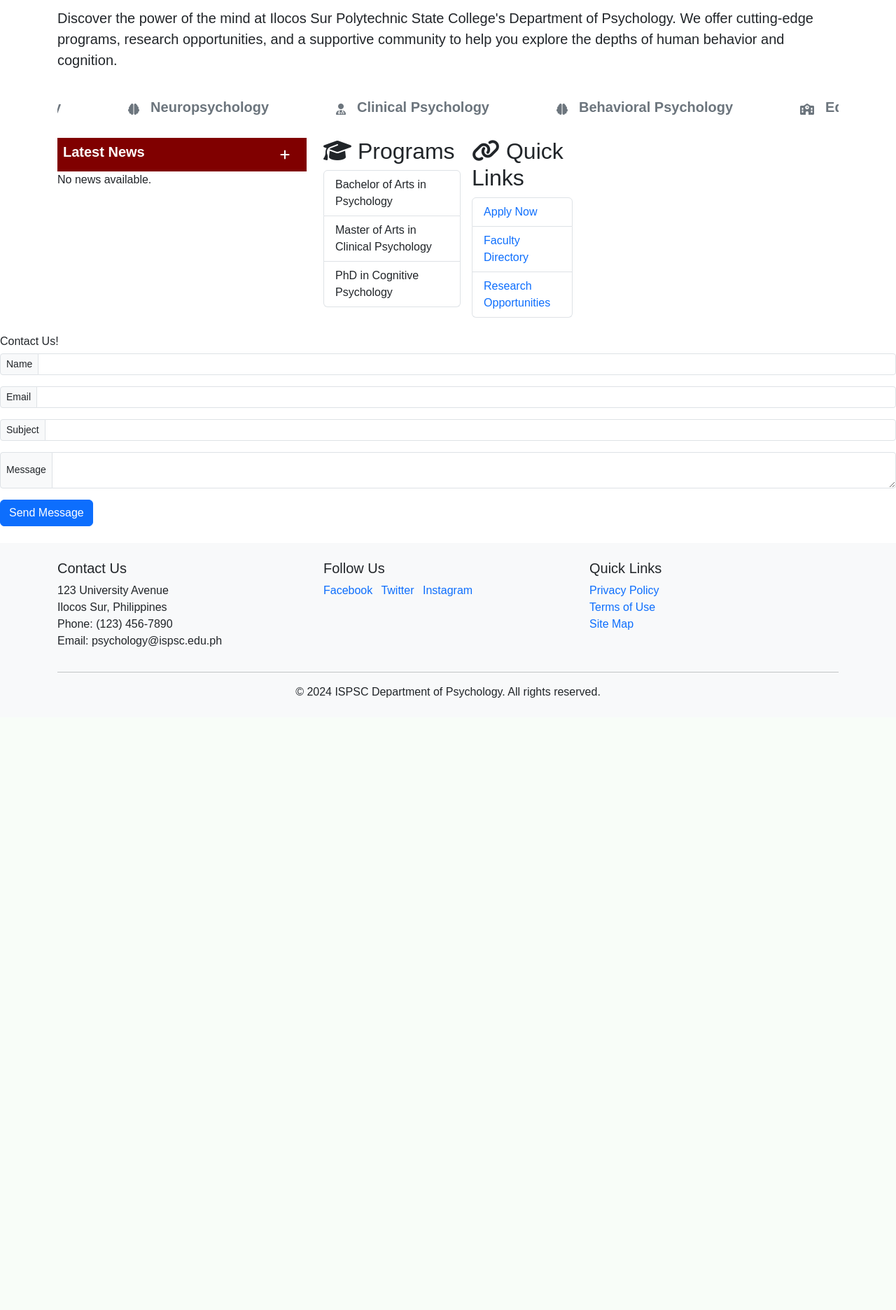
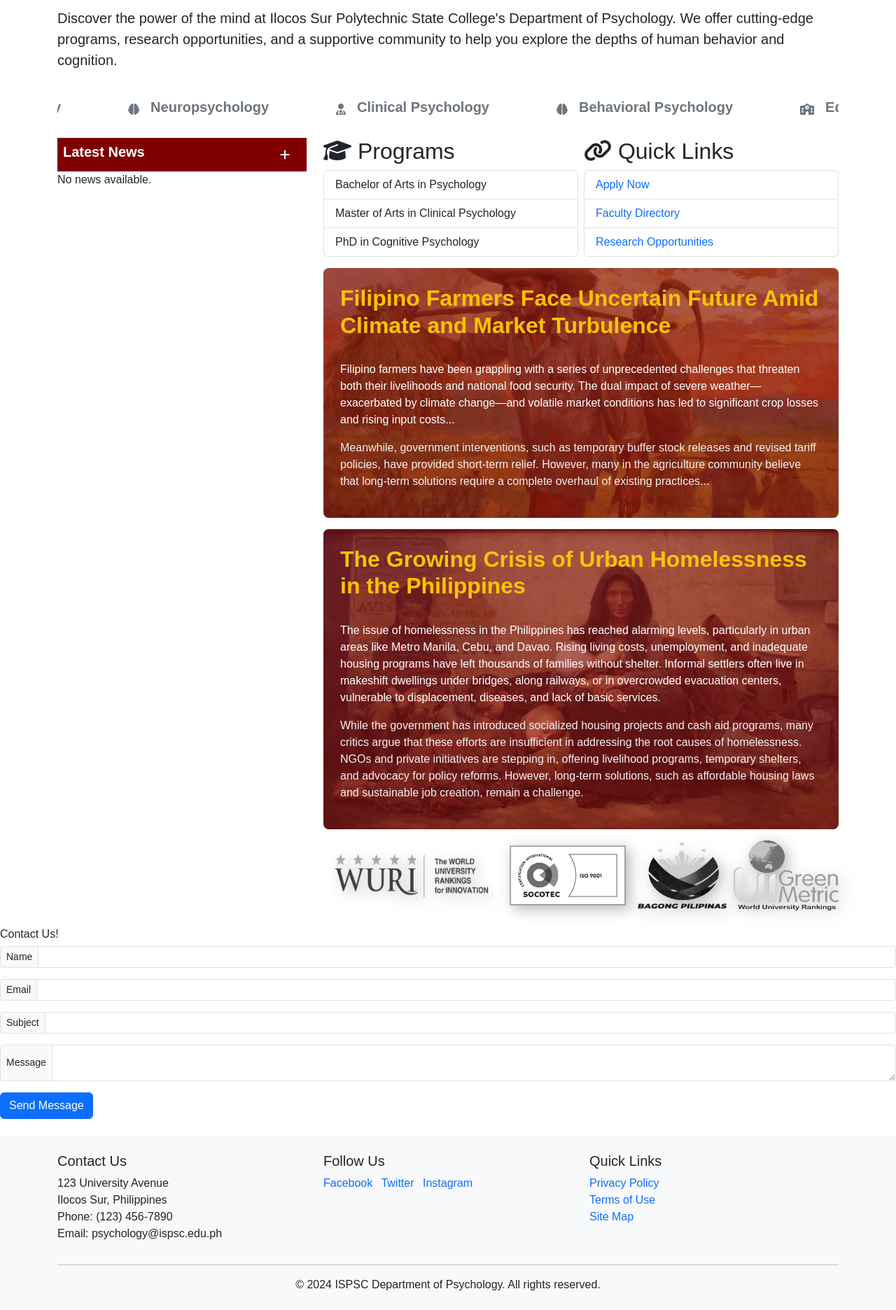
Before and after one commit to DL23727272/ISPSC-Project01, a PHP site: page / in a window 1280 px wide. Shown: the part 420-2292 px from the top of the page at 70% size. Before the commit the page ends 1417 px from the top, so only its background shows below. Run offline with PHP 8.4, Linux system fonts and the light colour scheme; data that the repository does not hold is empty.

Commit message:
home design

```diff
--- a/index.html
+++ b/index.html
@@ -255,7 +255,8 @@
       </div>
 
       <!-- New Section: Bottom Content (News, Programs, Quick Links) -->
-      <div class="row align-items-stretch">
+      <div class="row">
+        <!--first col-->
         <div class="col-4">
           <div
             class="d-flex align-items-center justify-content-between"
@@ -268,14 +269,16 @@
               data-bs-target="#addNewsModal"
             ></i>
           </div>
-          <div id="news-container">
+          <div id="news-container" class="h-50 overflow-y-scroll">
             <p>Loading news...</p>
           </div>
         </div>
 
-        <div class="col-4">
-          <div class="d-flex gap-3">
-            <div>
+        <!--second col-->
+        <div class="col-8">
+          <!--Top part-->
+          <div class="d-flex justify-content-between gap-2">
+            <div class="w-50">
               <h2><i class="fa-solid fa-graduation-cap"></i> Programs</h2>
               <ul class="list-group">
                 <li class="list-group-item">Bachelor of Arts in Psychology</li>
@@ -285,7 +288,7 @@
                 <li class="list-group-item">PhD in Cognitive Psychology</li>
               </ul>
             </div>
-            <div>
+            <div class="w-50">
               <h2><i class="fa-solid fa-link"></i> Quick Links</h2>
               <ul class="list-group">
                 <li class="list-group-item">
@@ -302,8 +305,137 @@
               </ul>
             </div>
           </div>
+          <!--End Top part-->
+
+          <!--Middle part-->
+          <div
+            class="my-3"
+            style="
+              position: relative;
+              background: url('img/farmer.jpg') center/cover no-repeat;
+              border-radius: 8px;
+              overflow: hidden;
+            "
+          >
+            <!-- Overlay -->
+            <div
+              style="
+                position: absolute;
+                top: 0;
+                left: 0;
+                width: 100%;
+                height: 100%;
+                background: rgba(128, 0, 0, 0.6); /* Dark Maroon Overlay */
+              "
+            ></div>
+
+            <div class="p-4" style="position: relative; z-index: 2">
+              <h2 style="color: #ffc107; font-weight: bold">
+                Filipino Farmers Face Uncertain Future Amid Climate and Market
+                Turbulence
+              </h2>
+              <br />
+              <p style="color: #ffffff">
+                Filipino farmers have been grappling with a series of
+                unprecedented challenges that threaten both their livelihoods
+                and national food security. The dual impact of severe
+                weather—exacerbated by climate change—and volatile market
+                conditions has led to significant crop losses and rising input
+                costs...
+              </p>
+              <p style="color: #f1f1f1">
+                Meanwhile, government interventions, such as temporary buffer
+                stock releases and revised tariff policies, have provided
+                short-term relief. However, many in the agriculture community
+                believe that long-term solutions require a complete overhaul of
+                existing practices...
+              </p>
+            </div>
+          </div>
+
+          <div
+            class="my-3"
+            style="
+              position: relative;
+              background: url('img/homeless.jpg') center/cover no-repeat;
+              border-radius: 8px;
+              overflow: hidden;
+            "
+          >
+            <!-- Overlay -->
+            <div
+              style="
+                position: absolute;
+                top: 0;
+                left: 0;
+                width: 100%;
+                height: 100%;
+                background: rgba(128, 0, 0, 0.6); /* Dark Maroon Overlay */
+              "
+            ></div>
+
+            <div class="p-4" style="position: relative; z-index: 2">
+              <h2 style="color: #ffc107; font-weight: bold">
+                The Growing Crisis of Urban Homelessness in the Philippines
+              </h2>
+              <br />
+              <p style="color: #ffffff">
+                The issue of homelessness in the Philippines has reached
+                alarming levels, particularly in urban areas like Metro Manila,
+                Cebu, and Davao. Rising living costs, unemployment, and
+                inadequate housing programs have left thousands of families
+                without shelter. Informal settlers often live in makeshift
+                dwellings under bridges, along railways, or in overcrowded
+                evacuation centers, vulnerable to displacement, diseases, and
+                lack of basic services.
+              </p>
+              <p style="color: #f1f1f1">
+                While the government has introduced socialized housing projects
+                and cash aid programs, many critics argue that these efforts are
+                insufficient in addressing the root causes of homelessness. NGOs
+                and private initiatives are stepping in, offering livelihood
+                programs, temporary shelters, and advocacy for policy reforms.
+                However, long-term solutions, such as affordable housing laws
+                and sustainable job creation, remain a challenge.
+              </p>
+            </div>
+          </div>
+
+          <!--End Middle part-->
+
+          <div class="d-flex justify-content-between align-items-center">
+            <img
+              src="img/image.png"
+              alt="WURI logo"
+              height="100"
+              width="250"
+              class="grayscale-img"
+            />
+            <img
+              src="img/socotec.png"
+              alt="SOCOTEC logo"
+              height="100"
+              width="180"
+              class="grayscale-img"
+            />
+            <img
+              src="img/bagong-pilipinas.png"
+              alt="Bagong Pilipinas logo"
+              height="100"
+              width="130"
+              class="grayscale-img"
+            />
+            <img
+              src="img/oip.png"
+              alt="OIP logo"
+              height="100"
+              width="150"
+              class="grayscale-img"
+            />
+          </div>
         </div>
       </div>
+
       <!-- End New Section -->
     </div>
 
--- a/script/fetch_news.js
+++ b/script/fetch_news.js
@@ -14,7 +14,7 @@ window.fetchNews = function () {
                       <div class="card mb-3">
                           <img src="${item.image}" class="card-img-top" alt="${item.title}">
                           <div class="card-body">
-                              <h5 class="card-title">${item.title}</h5>
+                              <h5 class="card-title fw-bold">${item.title}</h5>
                               <p class="card-text">${item.content}</p>
                               <p class="text-muted">${item.date_posted}</p>
                           </div>
--- a/styles.css
+++ b/styles.css
@@ -3,13 +3,13 @@
   --gold-500: #ffd700;
 }
 
+body {
+  font-family: Arial, sans-serif;
+}
+
 /* * {
   border: 1px solid red;
 } */
-
-body {
-  font-family: Arial, sans-serif;
-}
 
 .ispsc-logo {
   font-family: "Cinzel", serif;
@@ -60,3 +60,12 @@ body {
 .bagong-pilipinas {
   filter: drop-shadow(0 0 0.75rem white);
 }
+
+.grayscale-img {
+  filter: grayscale(100%) drop-shadow(5px 5px 10px rgba(0, 0, 0, 0.3));
+  transition: filter 0.5s ease-in-out;
+}
+
+.grayscale-img:hover {
+  filter: grayscale(0%) drop-shadow(5px 5px 10px rgba(128, 0, 0, 0.7)); /* Maroon shadow */
+}
```
Also changed, not shown: homeless.jpg (added), img/farmer.jpg (added), img/homeless.jpg (added), img/image.png (added), img/oip.png (added), img/socotec.png (added).
